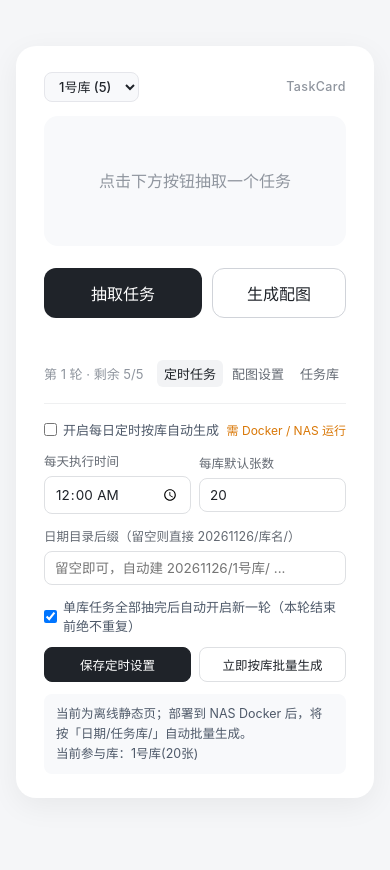
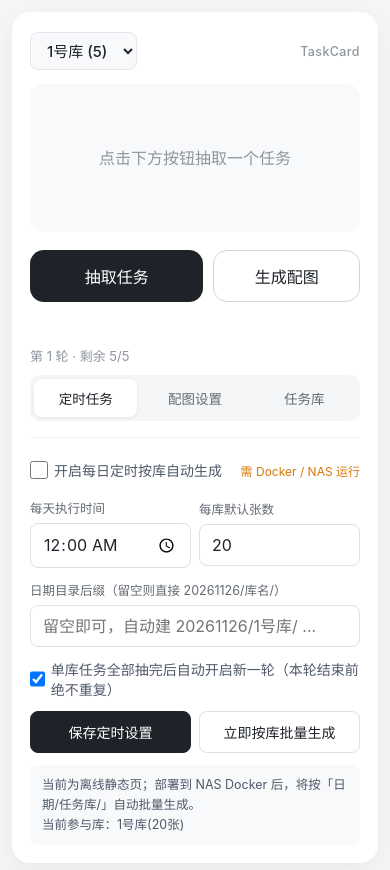
Before and after one commit to zaiwuli/TaskCard, a plain HTML site: page index.html in a window 390 px wide. Both pictures are taken after a click on the button "定时任务". Before the commit the page ends 844 px from the top, so only its background shows below. Drawn offline with Linux system fonts and the light colour scheme; no server answers.

Commit message:
style: optimize mobile responsive layout and iOS touch UX

```diff
--- a/index.html
+++ b/index.html
@@ -2,20 +2,25 @@
 <html lang="zh-CN">
 <head>
   <meta charset="UTF-8" />
-  <meta name="viewport" content="width=device-width, initial-scale=1.0" />
+  <meta name="viewport" content="width=device-width, initial-scale=1.0, viewport-fit=cover" />
+  <meta name="apple-mobile-web-app-capable" content="yes" />
+  <meta name="apple-mobile-web-app-status-bar-style" content="default" />
   <title>TaskCard · 随机任务抽取 & 配图生成</title>
   <style>
-    * { box-sizing: border-box; margin: 0; padding: 0; }
+    * { box-sizing: border-box; margin: 0; padding: 0; -webkit-tap-highlight-color: transparent; }
+    html { -webkit-text-size-adjust: 100%; }
     body {
       font-family: -apple-system, BlinkMacSystemFont, "PingFang SC", "Microsoft YaHei", sans-serif;
       background: #f5f6f8;
       color: #1f2329;
       min-height: 100vh;
+      min-height: 100dvh;
       display: flex;
       align-items: center;
       justify-content: center;
-      padding: 24px 16px;
-    }
+      padding: calc(20px + env(safe-area-inset-top)) 16px calc(24px + env(safe-area-inset-bottom));
+    }
+    button, select, input, textarea { touch-action: manipulation; }
     .container {
       width: 100%;
       max-width: 480px;
@@ -273,6 +278,101 @@
       background: #fff;
       cursor: pointer;
       flex: 0 0 auto !important;
+    }
+
+    /* Mobile Optimization */
+    @media (max-width: 600px) {
+      body {
+        align-items: flex-start;
+        padding: calc(12px + env(safe-area-inset-top)) 12px calc(28px + env(safe-area-inset-bottom));
+      }
+      .container {
+        padding: 20px 18px 18px;
+        border-radius: 18px;
+      }
+      .top-bar {
+        margin-bottom: 14px;
+      }
+      .lib-switcher {
+        max-width: 72%;
+        min-height: 38px;
+        padding: 6px 12px;
+        font-size: 15px;
+      }
+      .result-box {
+        min-height: 148px;
+        padding: 22px 16px;
+        margin-bottom: 18px;
+        font-size: 20px;
+      }
+      .btn {
+        height: 52px;
+        font-size: 16px;
+        border-radius: 14px;
+      }
+      .footer {
+        flex-direction: column;
+        align-items: stretch;
+        gap: 10px;
+        margin-top: 12px;
+      }
+      .footer > div:first-child {
+        display: flex;
+        align-items: center;
+        justify-content: space-between;
+      }
+      .footer-right {
+        display: grid;
+        grid-template-columns: repeat(3, 1fr);
+        gap: 6px;
+        background: #f5f6f8;
+        padding: 4px;
+        border-radius: 10px;
+      }
+      .footer-right .link-btn {
+        padding: 9px 4px;
+        font-size: 13.5px;
+        border-radius: 8px;
+        text-align: center;
+      }
+      .footer-right .link-btn.active {
+        background: #fff;
+        color: #1f2329;
+        font-weight: 500;
+        box-shadow: 0 1px 4px rgba(0, 0, 0, 0.08);
+      }
+      /* Prevent iOS Safari auto-zoom on focus (requires >= 16px) */
+      textarea, input[type="text"], input[type="number"], input[type="date"], input[type="time"], select {
+        font-size: 16px;
+        padding: 10px 12px;
+      }
+      .small-btn {
+        min-height: 42px;
+        padding: 8px 12px;
+        font-size: 14px;
+      }
+      .row {
+        flex-wrap: wrap;
+      }
+      .swatch {
+        width: 32px;
+        height: 32px;
+      }
+      input[type="color"] {
+        width: 40px;
+        height: 36px;
+      }
+      .checkbox-label {
+        font-size: 14px;
+        min-height: 32px;
+      }
+      .checkbox-label input[type="checkbox"] {
+        width: 18px;
+        height: 18px;
+      }
+      #previewCanvas {
+        max-height: 220px;
+      }
     }
   </style>
 </head>
@@ -825,6 +925,9 @@
         btn.classList.toggle('active', shouldOpen);
         if (shouldOpen && key === 'card') renderCanvas(previewCanvas, true);
         if (shouldOpen && key === 'editor') loadActiveLibIntoEditor();
+        if (shouldOpen && window.innerWidth <= 600) {
+          setTimeout(() => panel.scrollIntoView({ behavior: 'smooth', block: 'nearest' }), 60);
+        }
       }
     }
 
```
